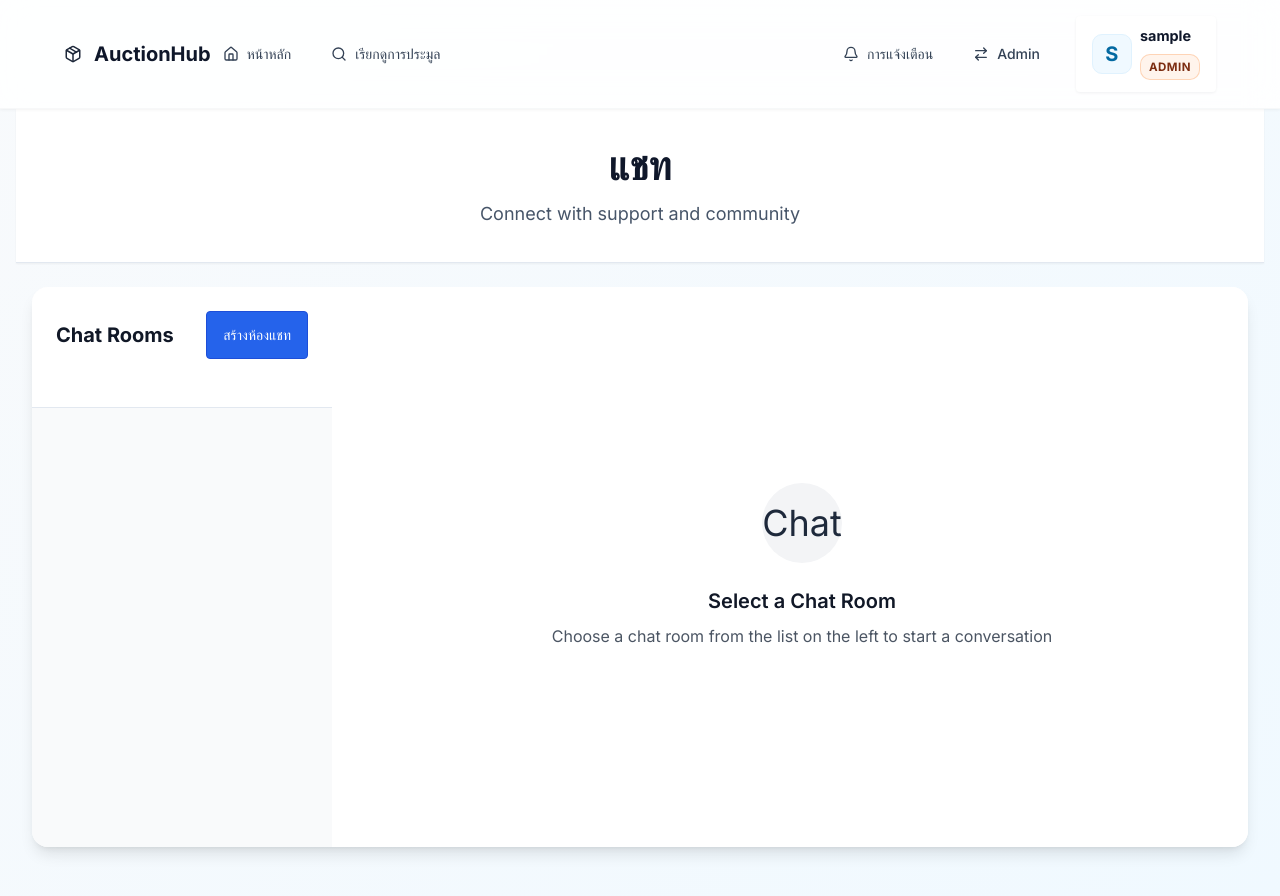
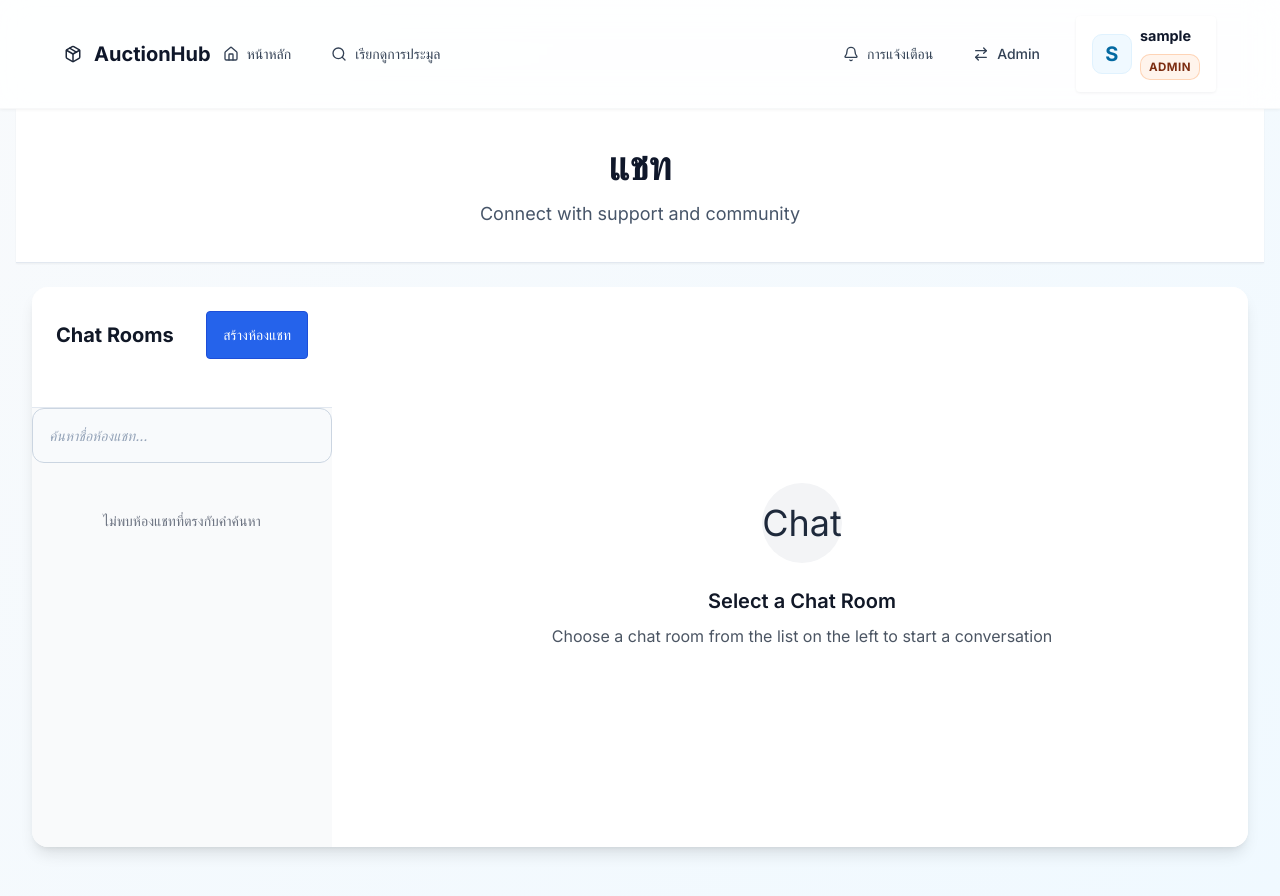
Before and after one commit to urphoom/Auction_Secondhand, a React (Vite) app in the folder frontend/: page /chat in a window 1280 px wide. Shown: the top 896 px of the page. Built offline with nearby package versions, Linux system fonts and the light colour scheme; no server answers; sample sign-in values are in the browser's storage.

Commit message:
แก้ปุ่มซื้อทันที

```diff
--- a/frontend/src/pages/AuctionDetail.jsx
+++ b/frontend/src/pages/AuctionDetail.jsx
@@ -598,8 +598,13 @@ export default function AuctionDetail() {
                   </div>
                 </div>
 
-                {/* Buy now */}
-                {!ended && auction.buy_now_price && user && user.role !== 'admin' && user.id !== auction.user_id && (
+                {/* Buy now (only when there are no bids yet) */}
+                {!ended &&
+                  auction.buy_now_price &&
+                  user &&
+                  user.role !== 'admin' &&
+                  user.id !== auction.user_id &&
+                  Number(auction.bid_count ?? bidsForHistory.length ?? 0) === 0 && (
                   <div className="mt-6 rounded-xl bg-gray-50 px-4 py-3">
                     <div className="flex items-center justify-between gap-3">
                       <div>
--- a/frontend/src/pages/AuctionHistory.jsx
+++ b/frontend/src/pages/AuctionHistory.jsx
@@ -133,7 +133,7 @@ export default function AuctionHistory() {
                               <span className={`badge ${ended ? 'badge-info' : 'badge-success'}`}>{statusLabel}</span>
                             </td>
                             <td>
-                              <span className={`text-sm font-medium ${row.i_won ? 'text-green-700' : ended ? 'text-gray-600' : 'text-amber-700'}`}>
+                              <span className={`text-sm font-medium whitespace-nowrap ${row.i_won ? 'text-green-700' : ended ? 'text-gray-600' : 'text-amber-700'}`}>
                                 {outcomeLabel}
                               </span>
                             </td>
--- a/frontend/src/pages/Chat.jsx
+++ b/frontend/src/pages/Chat.jsx
@@ -11,6 +11,7 @@ export default function Chat() {
   const { user } = useAuth();
   const [searchParams, setSearchParams] = useSearchParams();
   const [rooms, setRooms] = useState([]);
+  const [roomSearch, setRoomSearch] = useState('');
   const [selectedRoom, setSelectedRoom] = useState(null);
   const [messages, setMessages] = useState([]);
   const [roomLastMessages, setRoomLastMessages] = useState({});
@@ -208,6 +209,12 @@ export default function Chat() {
       alert('ไม่สามารถสร้างห้องแชทได้');
     }
   };
+
+  const filteredRooms = (() => {
+    const q = roomSearch.trim().toLowerCase();
+    if (!q) return rooms;
+    return rooms.filter((r) => (r.name || '').toLowerCase().includes(q));
+  })();
 
   const selectRoom = (room) => {
     setSelectedRoom(room);
@@ -436,9 +443,20 @@ export default function Chat() {
                 </div>
               )}
 
+              {/* Search rooms */}
+              <div className="mb-4">
+                <input
+                  type="search"
+                  value={roomSearch}
+                  onChange={(e) => setRoomSearch(e.target.value)}
+                  className="form-input"
+                  placeholder="ค้นหาชื่อห้องแชท..."
+                />
+              </div>
+
               {/* Modern Rooms List */}
               <div className="rooms-list">
-                {rooms.map((room) => {
+                {filteredRooms.map((room) => {
                   const hasUnread = room.unread_count > 0 || room.has_unread;
                   const lastTime = room.lastMessage
                     ? new Date(room.lastMessage.created_at).toLocaleTimeString('en-US', {
@@ -495,6 +513,11 @@ export default function Chat() {
                     </div>
                   );
                 })}
+                {filteredRooms.length === 0 && (
+                  <div className="text-sm text-gray-500 py-4 text-center">
+                    ไม่พบห้องแชทที่ตรงกับคำค้นหา
+                  </div>
+                )}
               </div>
             </div>
 
```
Also changed, not shown: 2 other files (tests, documents, lock files or other folders).
